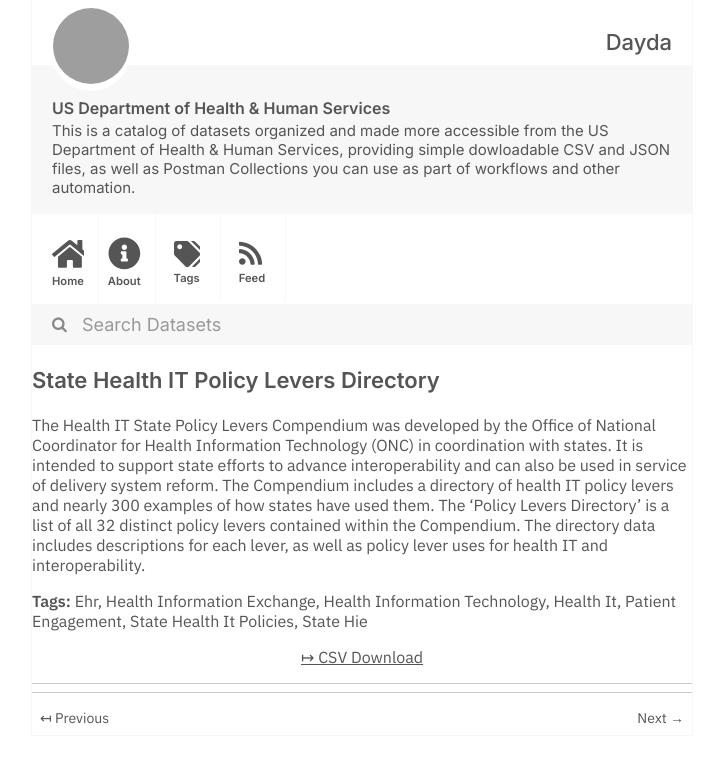
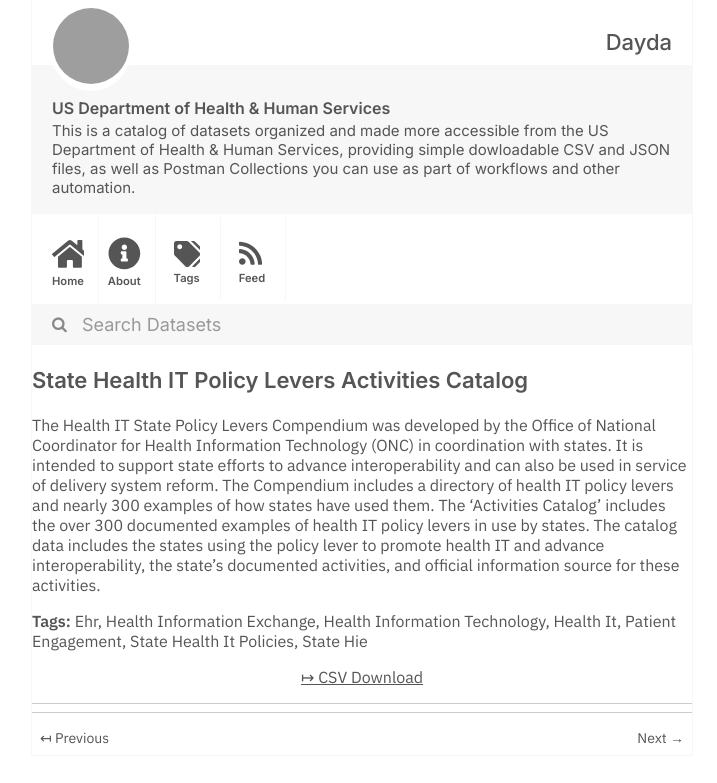
Before and after one commit to dayda-entities/us-department-of-health-and-human-services, a Jekyll site: the page built from _posts/2020-11-10-state-health-it-policy-levers-.md, in a window 1280 px wide, cut to the strip 0-783 px from the top of the page. Shown: the whole strip, without its empty margins (278-995 px from the left). Built offline with Jekyll 4.4.1, drawn with Linux system fonts in a browser that asks for light colours; grey boxes are pictures that could not be loaded.

Commit message:
Publish Data

```diff
--- a/_posts/2020-11-10-state-health-it-policy-levers-.md
+++ b/_posts/2020-11-10-state-health-it-policy-levers-.md
@@ -1,7 +1,7 @@
 ---
-title: State Health IT Policy Levers Directory
-created: '2020-11-10T16:19:18.822981'
-modified: '2021-04-21T22:09:28.463016'
+title: State Health IT Policy Levers Activities Catalog
+created: '2020-11-10T16:19:18.729951'
+modified: '2021-04-21T22:09:38.950131'
 state: active
 type: dataset
 tags:
@@ -13,9 +13,10 @@ tags:
   - State Health It Policies
   - State Hie
 groups: []
-csv_url: 'https://dashboard.healthit.gov/datadashboard/data/policy-levers-directory.csv'
+csv_url: >-
+  https://dashboard.healthit.gov/datadashboard/data/policy-levers-activities-catalog.csv
 json_url: ''
 layout: post
 
 ---
-The Health IT State Policy Levers Compendium was developed by the Office of National Coordinator for Health Information Technology (ONC) in coordination with states. It is intended to support state efforts to advance interoperability and can also be used in service of delivery system reform. The Compendium includes a directory of health IT policy levers and nearly 300 examples of how states have used them. The 'Policy Levers Directory' is a list of all 32 distinct policy levers contained within the Compendium. The directory data includes descriptions for each lever, as well as policy lever uses for health IT and interoperability.
+The Health IT State Policy Levers Compendium was developed by the Office of National Coordinator for Health Information Technology (ONC) in coordination with states. It is intended to support state efforts to advance interoperability and can also be used in service of delivery system reform. The Compendium includes a directory of health IT policy levers and nearly 300 examples of how states have used them. The 'Activities Catalog' includes the over 300 documented examples of health IT policy levers in use by states. The catalog data includes the states using the policy lever to promote health IT and advance interoperability, the state's documented activities, and official information source for these activities.
```
